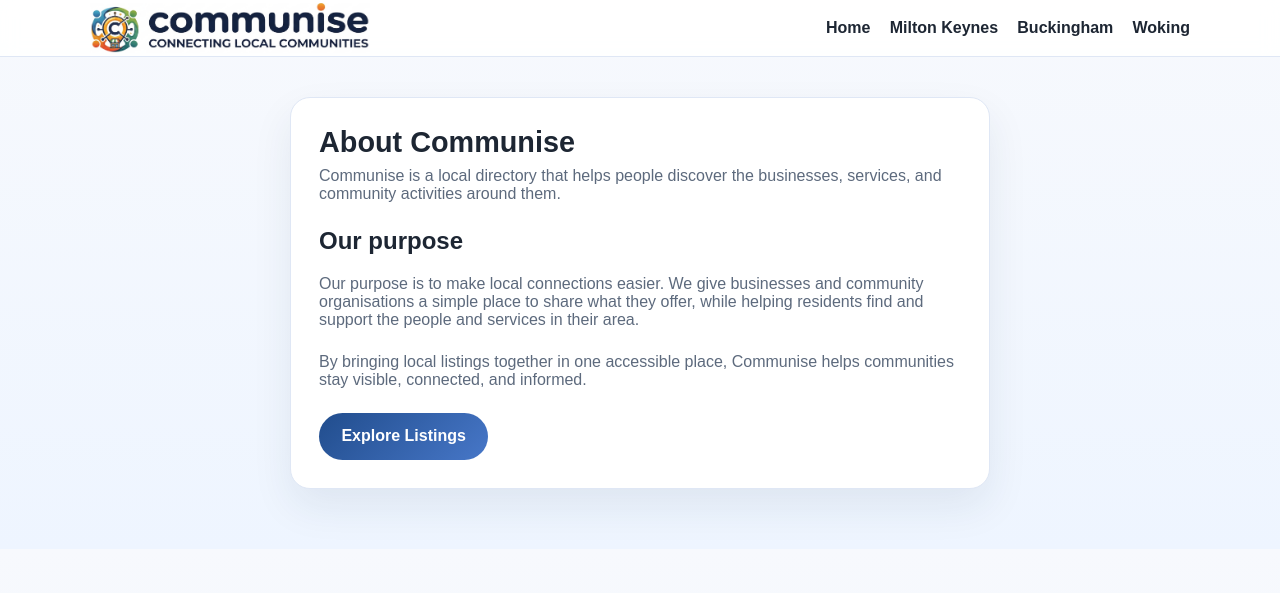
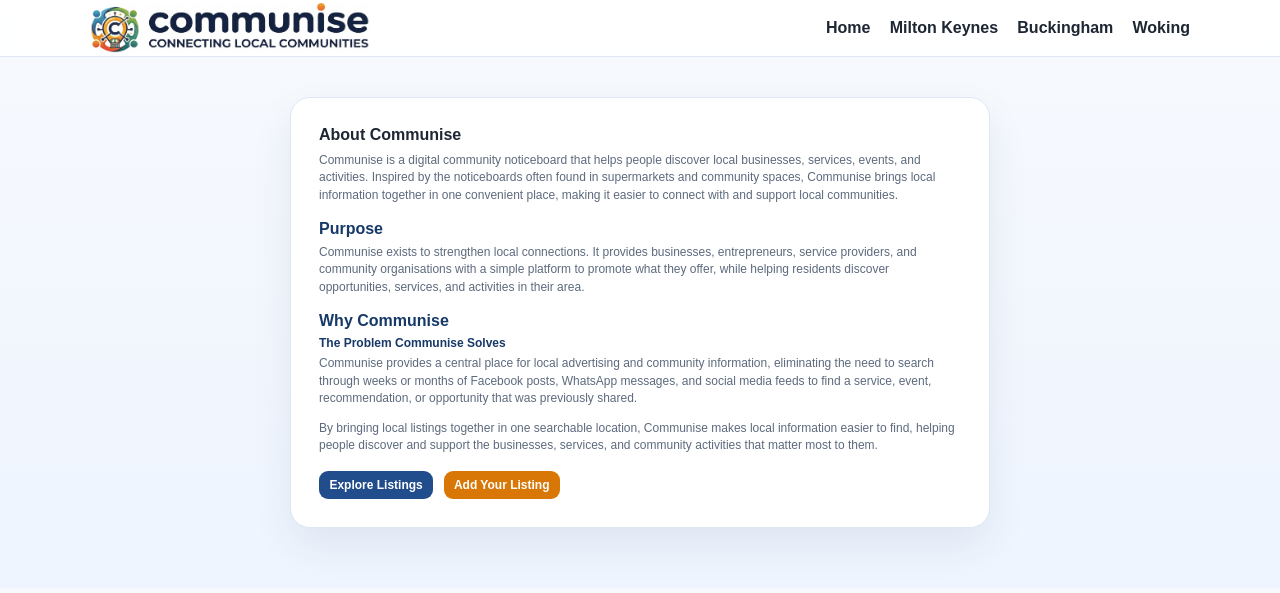
Before and after one commit to mbnarayn/communise, a Flask app: page /about in a window 1280 px wide. Shown: the top 593 px of the page. Run offline with Flask 3, Linux system fonts and the light colour scheme.

Commit message:
ui updates

```diff
--- a/static/styles.css
+++ b/static/styles.css
@@ -127,6 +127,15 @@ nav a {
 
 .hero-about-link:hover {
   color: var(--primary-dark);
+}
+
+.home-about-link {
+  color: #15803d;
+  font-weight: 800;
+}
+
+.home-about-link:hover {
+  color: #166534;
 }
 
 .hero-tagline {
@@ -563,6 +572,56 @@ nav a {
   color: var(--muted);
   margin-top: 0;
   margin-bottom: 24px;
+}
+
+.about-card h1 {
+  font-size: 1rem;
+}
+
+.about-card h2 {
+  margin: 1rem 0 0.35rem;
+  color: var(--primary-dark);
+  font-size: 1rem;
+}
+
+.about-card h3 {
+  margin: 0 0 0.35rem;
+  color: var(--primary-dark);
+  font-size: 0.75rem;
+}
+
+.about-card p {
+  margin-bottom: 0.8rem;
+  font-size: 0.75rem;
+  line-height: 1.45;
+}
+
+.about-actions {
+  display: flex;
+  align-items: center;
+  gap: 0.65rem;
+  flex-wrap: wrap;
+  margin-top: 1rem;
+}
+
+.about-explore {
+  display: inline-flex;
+  align-items: center;
+  justify-content: center;
+  height: 28px;
+  min-height: 28px;
+  padding: 0 0.65rem;
+  border-radius: 9px;
+  background: var(--primary);
+  color: #fff;
+  font-size: 0.75rem;
+  font-weight: 800;
+  text-decoration: none;
+  white-space: nowrap;
+}
+
+.about-explore:hover {
+  background: var(--primary-dark);
 }
 
 .form-review-note {
--- a/templates/about.html
+++ b/templates/about.html
@@ -25,11 +25,17 @@
     <main class="container form-page">
       <article class="form-card about-card">
         <h1>About Communise</h1>
-        <p>Communise is a local directory that helps people discover the businesses, services, and community activities around them.</p>
-        <h2>Our purpose</h2>
-        <p>Our purpose is to make local connections easier. We give businesses and community organisations a simple place to share what they offer, while helping residents find and support the people and services in their area.</p>
-        <p>By bringing local listings together in one accessible place, Communise helps communities stay visible, connected, and informed.</p>
-        <a class="primary-btn" href="{{ url_for('index') }}">Explore Listings</a>
+        <p>Communise is a digital community noticeboard that helps people discover local businesses, services, events, and activities. Inspired by the noticeboards often found in supermarkets and community spaces, Communise brings local information together in one convenient place, making it easier to connect with and support local communities.</p>
+        <h2>Purpose</h2>
+        <p>Communise exists to strengthen local connections. It provides businesses, entrepreneurs, service providers, and community organisations with a simple platform to promote what they offer, while helping residents discover opportunities, services, and activities in their area.</p>
+        <h2>Why Communise</h2>
+        <h3>The Problem Communise Solves</h3>
+        <p>Communise provides a central place for local advertising and community information, eliminating the need to search through weeks or months of Facebook posts, WhatsApp messages, and social media feeds to find a service, event, recommendation, or opportunity that was previously shared.</p>
+        <p>By bringing local listings together in one searchable location, Communise makes local information easier to find, helping people discover and support the businesses, services, and community activities that matter most to them.</p>
+        <div class="about-actions">
+          <a class="about-explore" href="{{ url_for('index') }}">Explore Listings</a>
+          <a class="hero-cta" href="{{ url_for('add_listing') }}">Add Your Listing</a>
+        </div>
       </article>
     </main>
   </body>
--- a/templates/index.html
+++ b/templates/index.html
@@ -26,7 +26,7 @@
       <section class="hero">
         <div class="hero-copy">
           <h1>Supporting Local Communities Through Community Advertising</h1>
-          <p class="subtitle">Discover, share, and support local businesses and services, through your community's digital noticeboard.<br /><a class="hero-about-link" href="{{ url_for('about') }}">More about Communise</a></p>
+          <p class="subtitle">Discover, share, and support local businesses and services, through your community's digital noticeboard.<br /><a class="hero-about-link home-about-link" href="{{ url_for('about') }}">More about Communise</a></p>
           <div class="hero-actions">
             <form class="search-form hero-search" method="GET" action="{{ url_for('index') }}">
               <input
```
